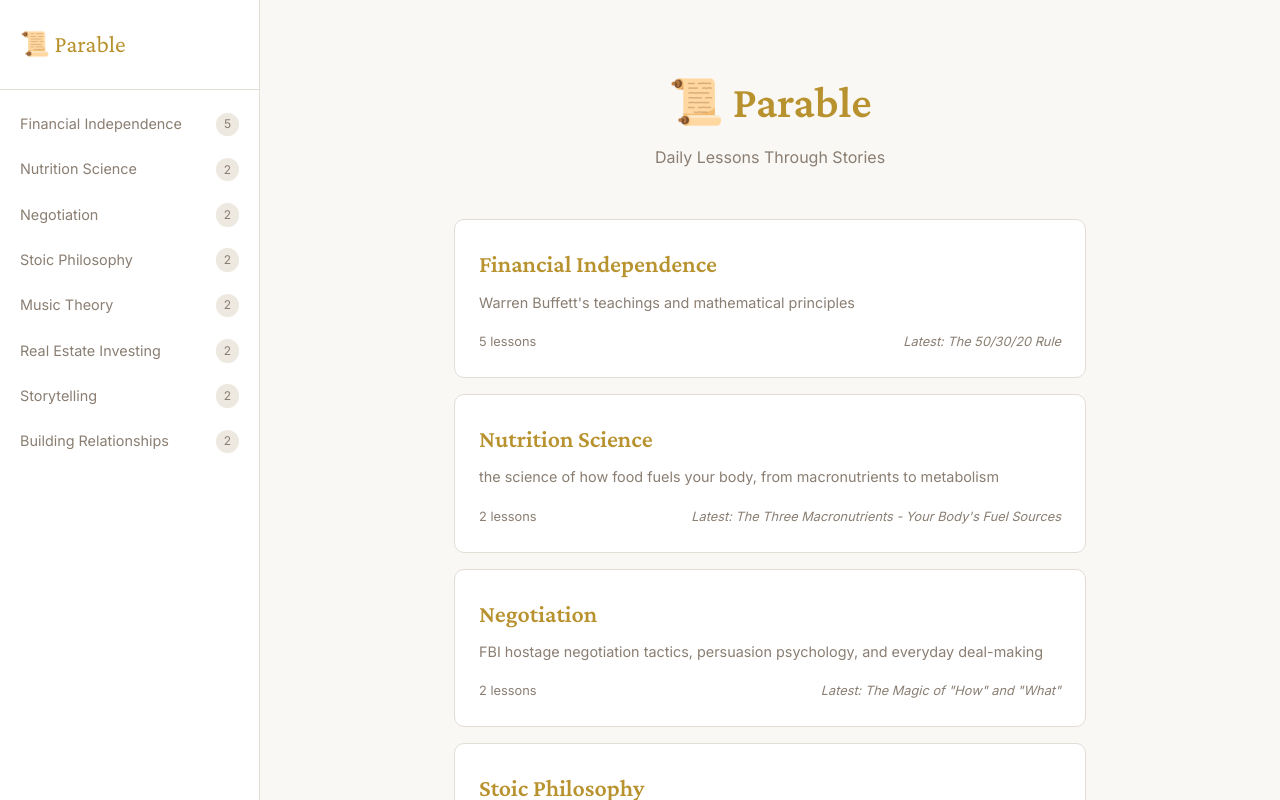
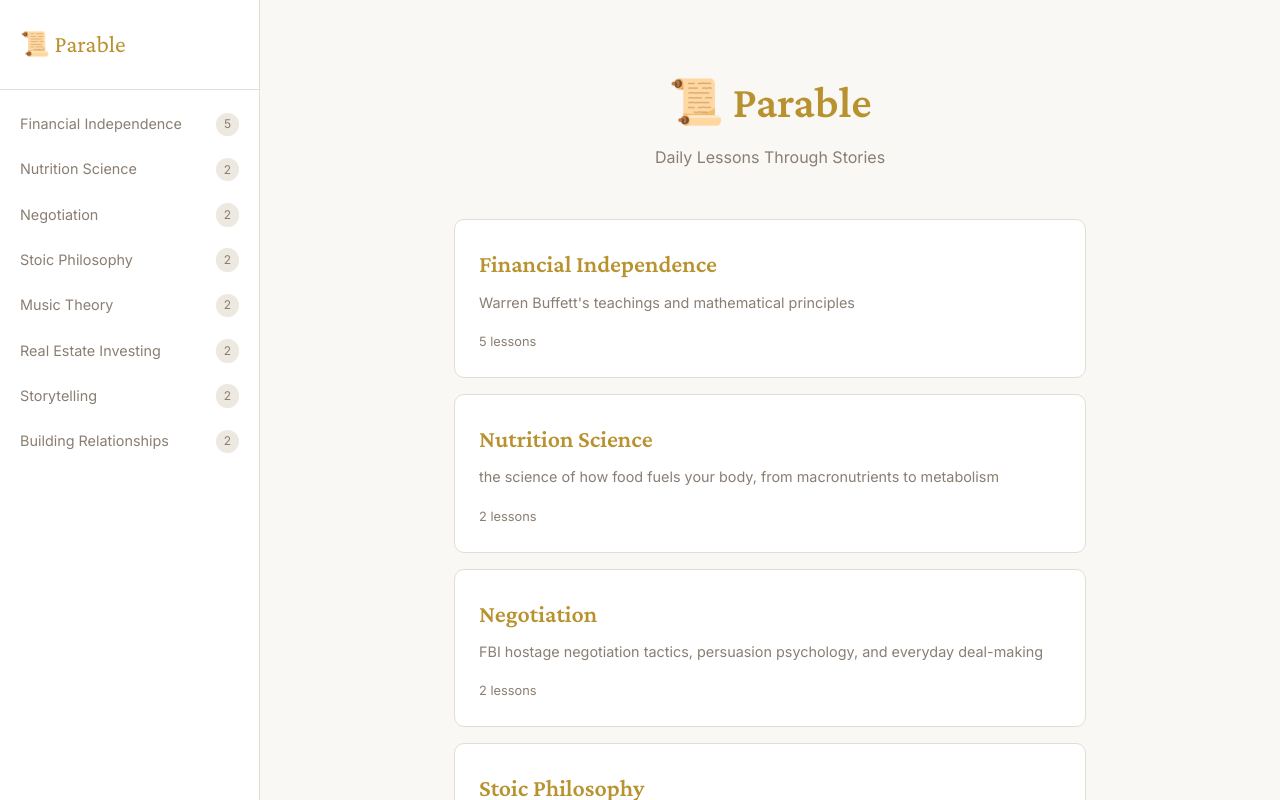
Before and after one commit to camptracker/parable, a React (Vite) app: page /#/ in a window 1280 px wide. Shown: the top 800 px of the page. Built offline with nearby package versions, Linux system fonts and the light colour scheme.

Commit message:
Remove latest lesson from home series cards

```diff
--- a/src/pages/Home.tsx
+++ b/src/pages/Home.tsx
@@ -9,19 +9,15 @@ export default function Home() {
         <p className="subtitle">Daily Lessons Through Stories</p>
       </header>
       <div className="series-grid">
-        {series.map(s => {
-          const latest = s.lessons[s.lessons.length - 1];
-          return (
+        {series.map(s => (
             <Link to={`/${s.id}`} key={s.id} className="series-card">
               <h2 className="series-card-name">{s.name}</h2>
               <p className="series-card-theme">{s.theme}</p>
               <div className="series-card-meta">
                 <span>{s.lessons.length} lesson{s.lessons.length !== 1 ? 's' : ''}</span>
-                {latest && <span className="series-card-latest">Latest: {latest.title}</span>}
               </div>
             </Link>
-          );
-        })}
+        ))}
       </div>
     </div>
   );
```
